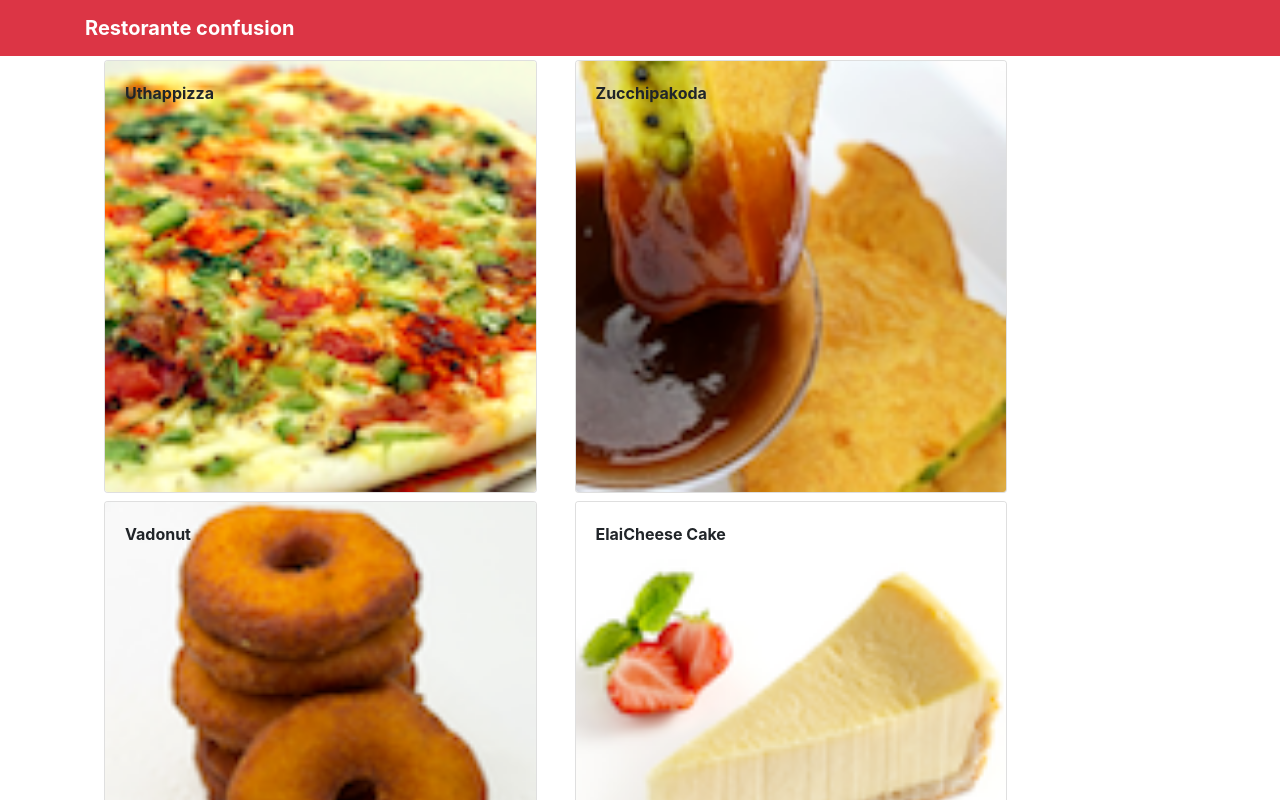
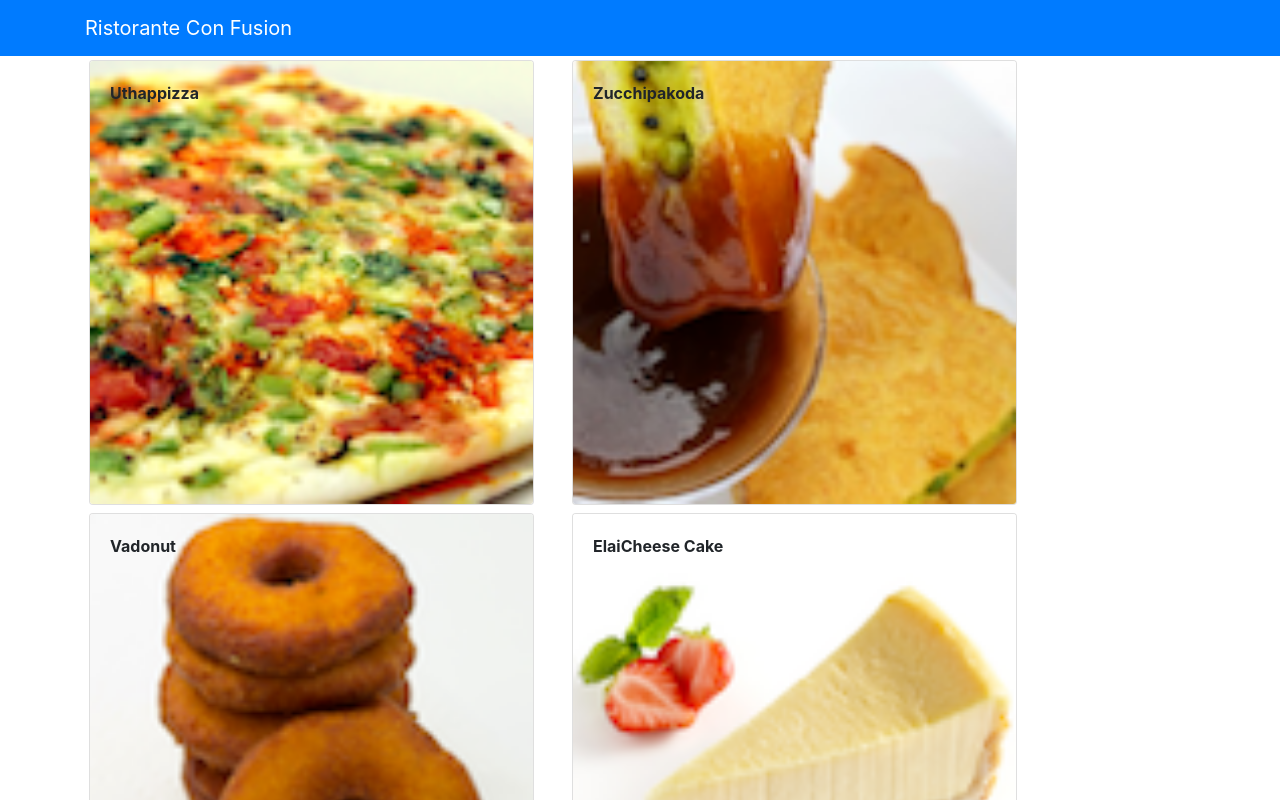
Before and after one commit to vungmai-fptu/react-confusion, a React (Create React App) app: page / in a window 1280 px wide. Shown: the top 800 px of the page. Built offline with nearby package versions, Linux system fonts and the light colour scheme.

Commit message:
Presentational and Container Components

```diff
--- a/src/App.js
+++ b/src/App.js
@@ -2,33 +2,21 @@
 import { Navbar, NavbarBrand } from 'reactstrap';
 import { Component } from 'react'
 import Menu from './components/MenuComponent';
+import Main from './components/MainComponent';
 import { DISHES } from './shared/dishes';
 import 'bootstrap/dist/css/bootstrap.min.css';
 
 
 class App extends Component {
-  constructor(props) {
-    super(props);
-    this.state = {
-      dishes: DISHES
-    };
-  }
 
   render() {
     return (
       <div className="App">
-        <Navbar dark color="danger">
-          <div className="container">
-            <NavbarBrand href="/" className="font-weight-bold">Restorante confusion</NavbarBrand>
-          </div>
-        </Navbar>
-        <div className="container">
-          <Menu dishes={this.state.dishes} />
-        </div>
-
+        <Main />
       </div>
     );
   }
 }
 
+
 export default App
--- a/src/components/DishdetailComponent.js
+++ b/src/components/DishdetailComponent.js
@@ -62,6 +62,7 @@
     render() {
         if (this.props.selectedDish != null) {
             return (
+                <div className="container">
                     <div className="row">
                         <div className="col-12 col-md-5 m-1">
                             <div>{this.renderDish(this.props.selectedDish)}</div>
@@ -70,9 +71,10 @@
                             <div> {this.renderComments(this.props.selectedDish.comments)}</div>
                         </div>
                     </div>
+                </div>
             );
         } else {
-            return <div />;
+            return <div className="container" />;
         }
     }
 }
--- /dev/null
+++ b/src/components/MainComponent.js
@@ -0,0 +1,36 @@
+import React, { Component } from 'react';
+import { Navbar, NavbarBrand } from 'reactstrap';
+import Menu from './MenuComponent';
+import DishDetail from './DishdetailComponent';
+import { DISHES } from '../shared/dishes';
+
+class Main extends Component {
+
+    constructor(props) {
+        super(props);
+        this.state = {
+            dishes: DISHES,
+            selectedDish: null
+        };
+    }
+
+    onDishSelect(dishId) {
+        this.setState({ selectedDish: dishId });
+    }
+
+    render() {
+        return (
+            <div>
+                <Navbar dark color="primary">
+                    <div className="container">
+                        <NavbarBrand href="/">Ristorante Con Fusion</NavbarBrand>
+                    </div>
+                </Navbar>
+                <Menu dishes={this.state.dishes} onClick={(dishId) => this.onDishSelect(dishId)} />
+                <DishDetail dish={this.state.dishes.filter((dish) => dish.id === this.state.selectedDish)[0]} />
+            </div>
+        );
+    }
+}
+
+export default Main;
--- a/src/components/MenuComponent.js
+++ b/src/components/MenuComponent.js
@@ -23,26 +23,12 @@
         this.setState({ selectedDish: dish });
     }
 
-    // renderDish(dish) {
-    //     if (dish != null)
-    //         return (
-    //             <Card>
-    //                 <CardImg top src={dish.image} alt={dish.name} />
-    //                 <CardBody>
-    //                     <CardTitle className="font-weight-bold">{dish.name}</CardTitle>
-    //                     <CardText>{dish.description}</CardText>
-    //                 </CardBody>
-    //             </Card>
-    //         );
-    //     else return <div />;
-    // }
-
     render() {
-
         const menu = this.props.dishes.map(dish => {
             return (
                 <div className="col-12 col-md-5 m-1">
-                    <Card key={dish.id} onClick={() => this.onDishSelect(dish)}>
+                <Card key={dish.id}
+                onClick={() => this.props.onClick(dish.id)}>
                         <CardImg width="100%" src={dish.image} alt={dish.name} />
 
                         <CardImgOverlay>
```
Lines whose indentation alone changed are shown as unchanged.
